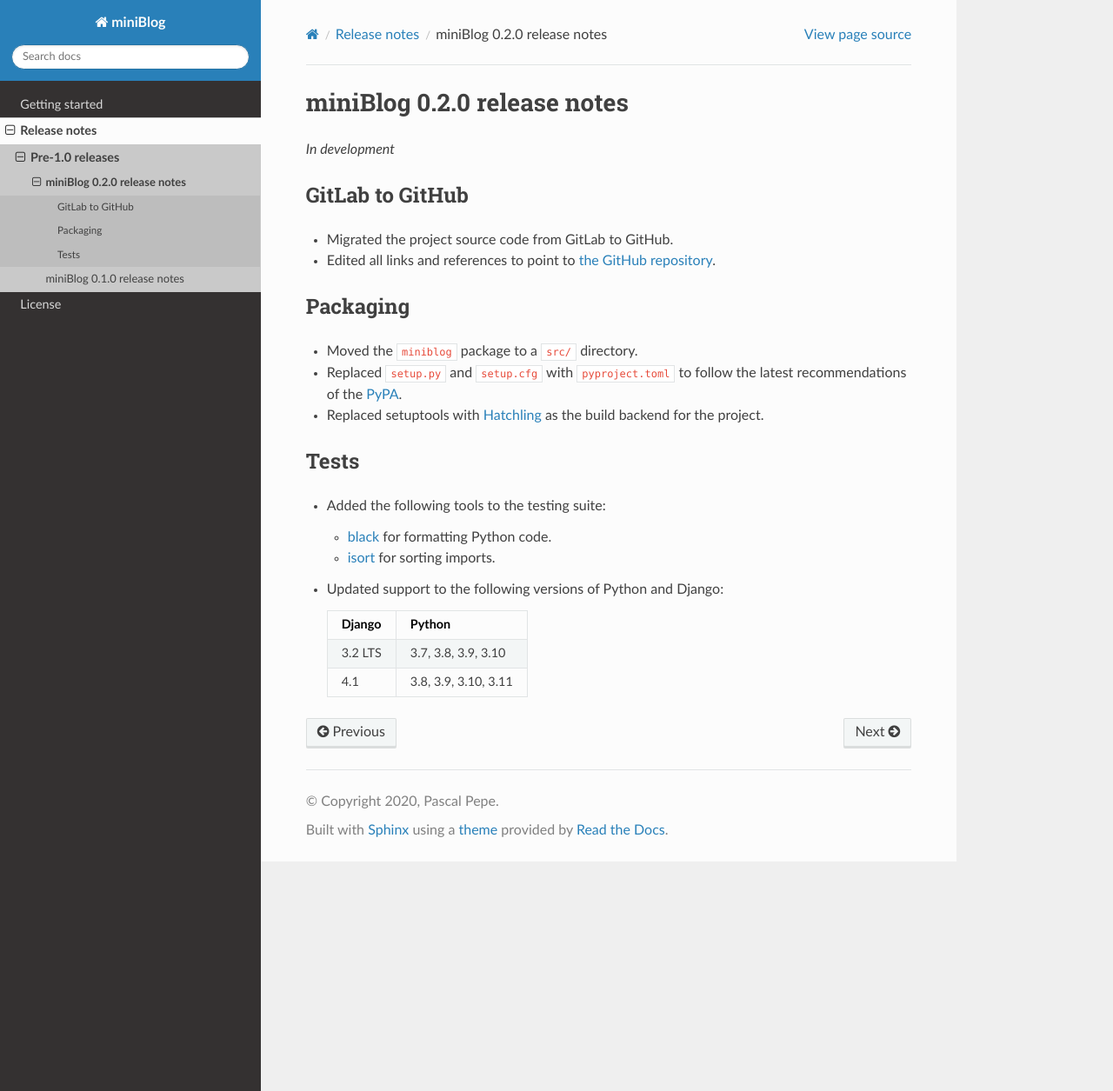
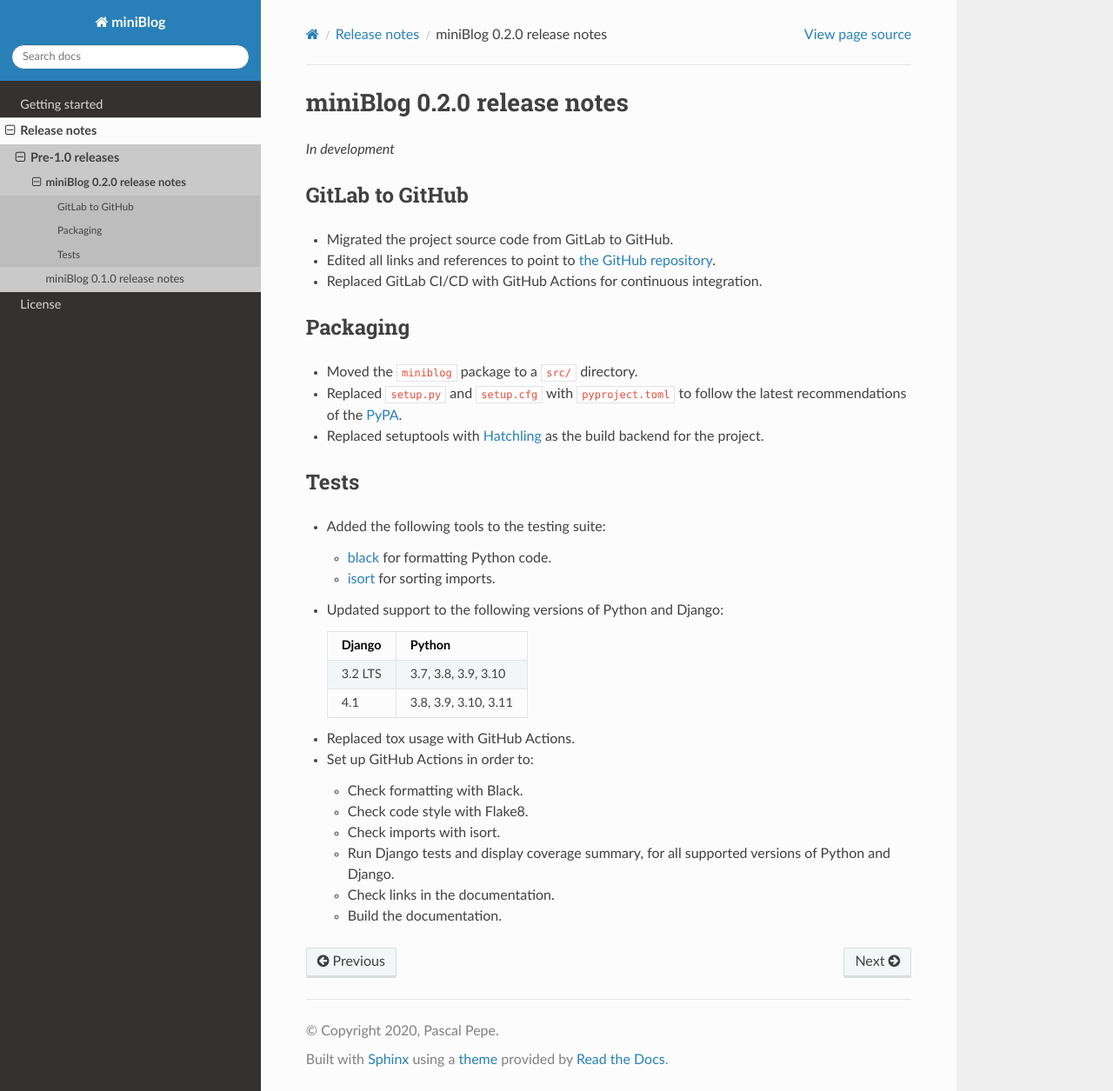
Before and after one commit to pascalpepe/django-miniblog, a Sphinx documentation site: the page built from docs/releases/0.2.0.rst, in a window 1280 px wide and 1255 px high. Shown: the whole window at 87% size. Built offline with Sphinx 7.4.7 and the Read the Docs theme 2.0.0, drawn with Linux system fonts in a browser that asks for light colours; pages that are not in the unit, such as notebooks, are missing from menus.

Commit message:
Set up GitHub Actions

```diff
--- a/docs/releases/0.2.0.rst
+++ b/docs/releases/0.2.0.rst
@@ -10,6 +10,7 @@
 
 - Migrated the project source code from GitLab to GitHub.
 - Edited all links and references to point to `the GitHub repository <https://github.com/pascalpepe/django-miniblog>`_.
+- Replaced GitLab CI/CD with GitHub Actions for continuous integration.
 
 
 Packaging
@@ -39,3 +40,14 @@
   ------- --------------------
   4.1     3.8, 3.9, 3.10, 3.11
   ======= ====================
+
+- Replaced tox usage with GitHub Actions.
+- Set up GitHub Actions in order to:
+
+  * Check formatting with Black.
+  * Check code style with Flake8.
+  * Check imports with isort.
+  * Run Django tests and display coverage summary, for all supported versions
+    of Python and Django.
+  * Check links in the documentation.
+  * Build the documentation.
--- a/docs/requirements.txt
+++ b/docs/requirements.txt
@@ -1,2 +1,2 @@
-Sphinx>=3.2,<3.3
-sphinx-rtd-theme>=0.5,<0.6
+Sphinx==5.*
+sphinx-rtd-theme==1.1.*
```
Also changed, not shown: .gitlab-ci.yml (deleted), 1 other file.
